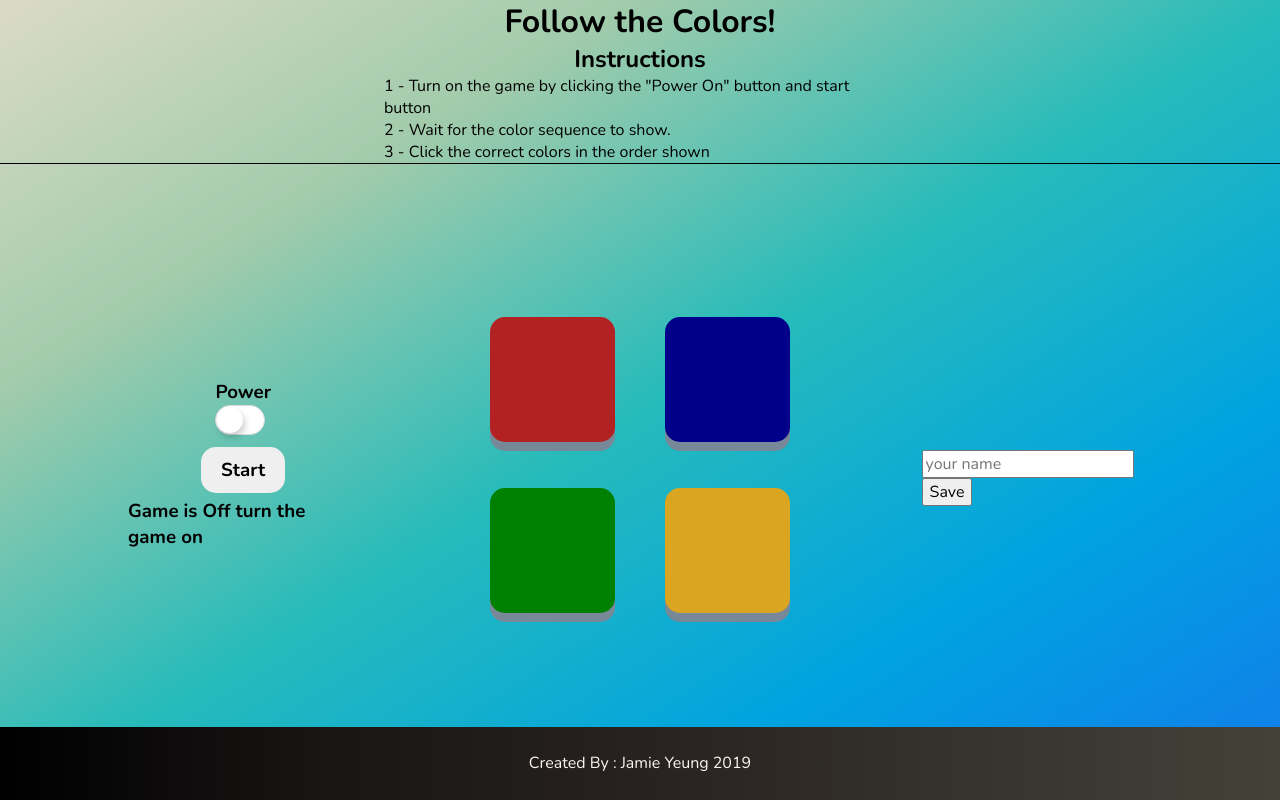
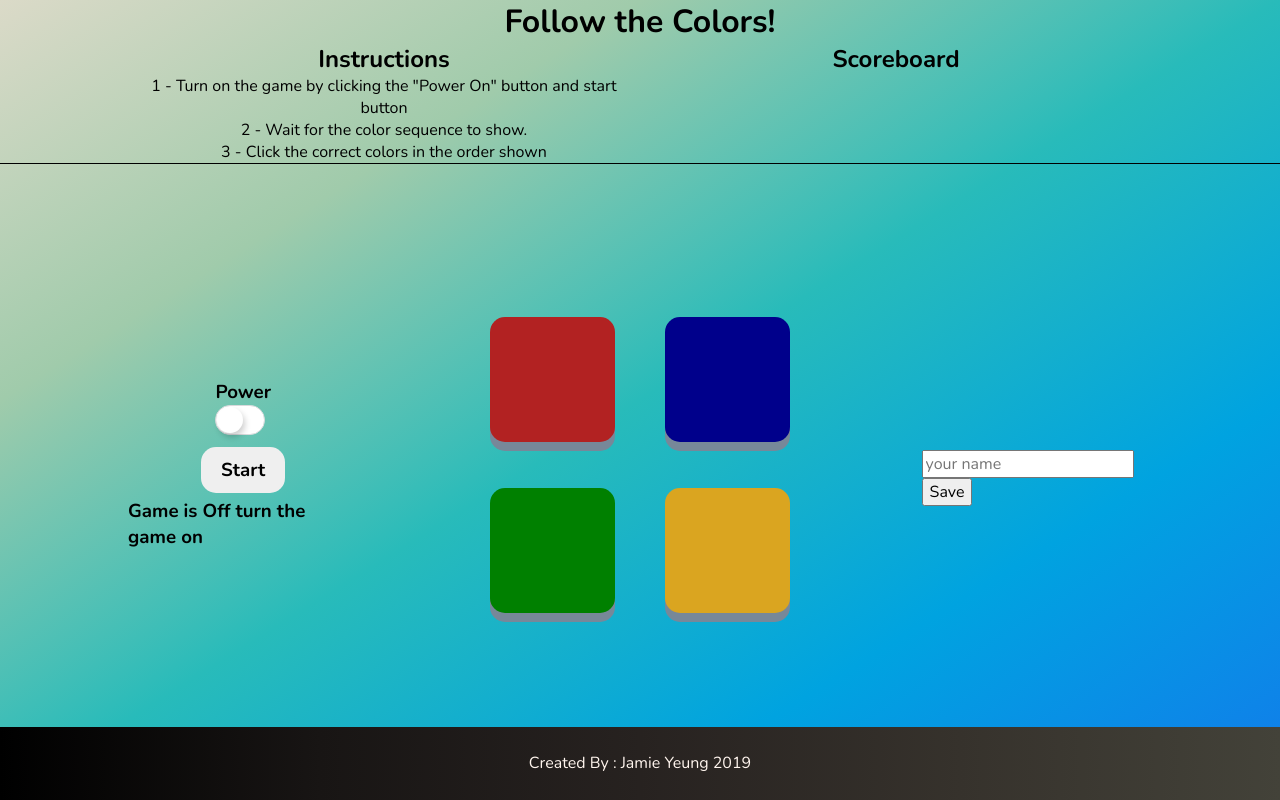
Before and after one commit to jamche/Follow-the-colors, a plain HTML site: page index.html in a window 1280 px wide. Drawn offline with nearby package versions, Linux system fonts and the light colour scheme; no server answers.

Commit message:
added styles of the header

```diff
--- a/index.html
+++ b/index.html
@@ -14,12 +14,19 @@
 
   <div class="wrapper">
     <h1>Follow the Colors!</h1>
-    <div>
-      <h2>Instructions</h3>
-      <p> 1 - Turn on the game by clicking the "Power On" button and start button</p>
-      <p> 2 - Wait for the color sequence to show.</p>
-      <p> 3 - Click the correct colors in the order shown</p>
+    <div class="headerInfoContainer">
+      <div class="instructions">
+        <h2>Instructions</h3>
+        <p> 1 - Turn on the game by clicking the "Power On" button and start button</p>
+        <p> 2 - Wait for the color sequence to show.</p>
+        <p> 3 - Click the correct colors in the order shown</p>
+      </div>
+      <div id="score">
+        <h2>Scoreboard</h2>
+        <ul id="scoreList"></ul>
+      </div>
     </div>
+
   </div>
 </header>
 <main class="wrapper">
@@ -64,9 +71,6 @@
         <input type="button" onclick="save()" value="Save">
       </form>
     </div>
-    <div id="score">
-      <ul id="scoreList"></ul>
-    </div>
   </div>
 </main>
 <footer>
@@ -109,41 +113,29 @@
               console.log(app.newScore);
             }
             dbRef.on('value', score => {
-              const scores = Object.values(score.val()).map(function(obj){
-                return obj;
+
+              // sets firebase value in to new array
+              const scores = Object.values(score.val()).map(function(ranks){
+                return ranks;
               })
-              console.log(scores);
+              console.table(scores);
+
+              // sorts the array of objects by the score parameter from Highest to Lowest
               const sorted = scores.sort((a,b) => b.score - a.score);
-              // console.log(sorted)
+              console.table(sorted)
+              // make empty array to push listed items in by order
               listArr = []
+              // for every item in the array sorted, push a new <li> with the sorted item
               for(item in sorted){
                 listArr.push(`<li>${sorted[item].name} - ${sorted[item].score}</li>`)
               }
-              console.log(listArr);
+              console.table(listArr);
+              // slice the new array and only include the top 5 scores
               let listArrTopFive = listArr.slice(0,5).join('');
-              console.log(listArrTopFive);
+              console.table(listArrTopFive);
 
               document.getElementById("scoreList").innerHTML = listArrTopFive;
             });
-
-
-
-            // dbRef.orderByChild("score").on("value", function(data){
-            //   app.fireValue = data.val();
-            //   console.log(app.fireValue);
-
-
-
-
-            //   app.fireArray = [];
-            //   app.fireArrayNumber =[];
-            //   // gets the list of names
-            //   // for(item in app.fireValue){
-            //   //   app.fireArray.push(`<li>${(app.fireValue[item].name)} - ${app.fireValue[item].score}</li>`)
-            //   // }
-            //   // console.log(app.fireArray);
-            // });
-
   </script>
 </body>
 </html>
--- a/partials/_header.scss
+++ b/partials/_header.scss
@@ -4,10 +4,16 @@ header{
   font-family: 'Nunito', sans-serif;
   border-bottom: 1px solid black;
   margin-bottom: 3%;
-      p{
-      text-align: left;
-      margin: 0 auto;
+
+  .headerInfoContainer{
+    display: flex;
+
+    .instructions,
+    #score{
+      width: 50%;
       display: flex;
-      width: 50%;
+      flex-direction: column;
+      justify-content: space-between;
     }
+  }
 }
--- a/script.js
+++ b/script.js
@@ -224,6 +224,7 @@ app.init = () => {
         app.clearGame();
       }, 2000)
     }
+
     if(app.level === app.chosenSequence.length && app.correctPick && !app.winner ){
       app.feedback.innerHTML = `<h3>Correct choice!</h3>`;
       setInterval(() => {
@@ -238,16 +239,12 @@ app.init = () => {
       // speed that the color sequence is shown
       app.colorInterval = setInterval(app.turn, 800);
     }
-
   }
-
   app.youWin = () => {
     app.levelCount.innerHTML = `<h3>You won, amazing!</h3>`;
     app.powerOnGame = false;
     app.winner = true;
   }
 }
-
-
 // start the app
   app.init();
```
Also changed, not shown: styles/style.css.
